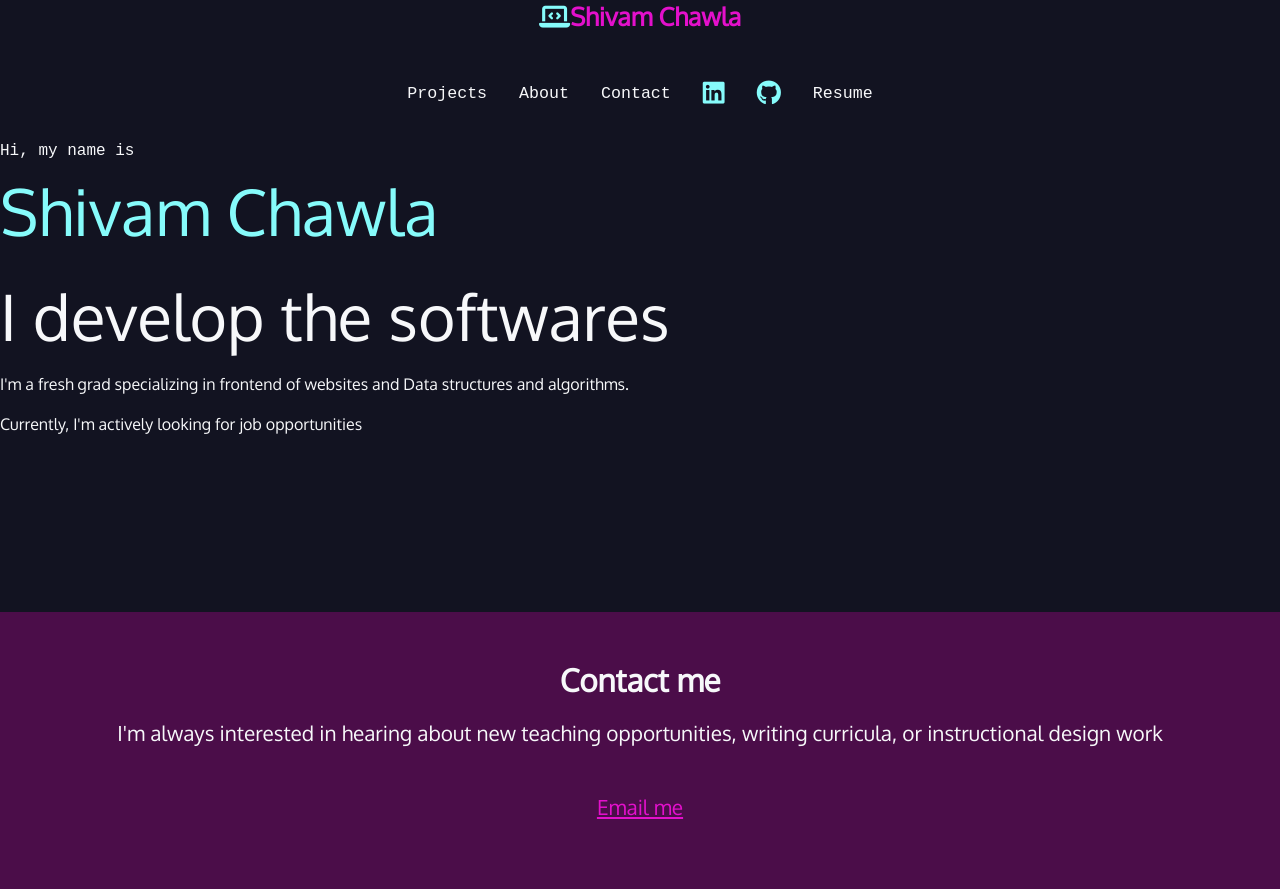
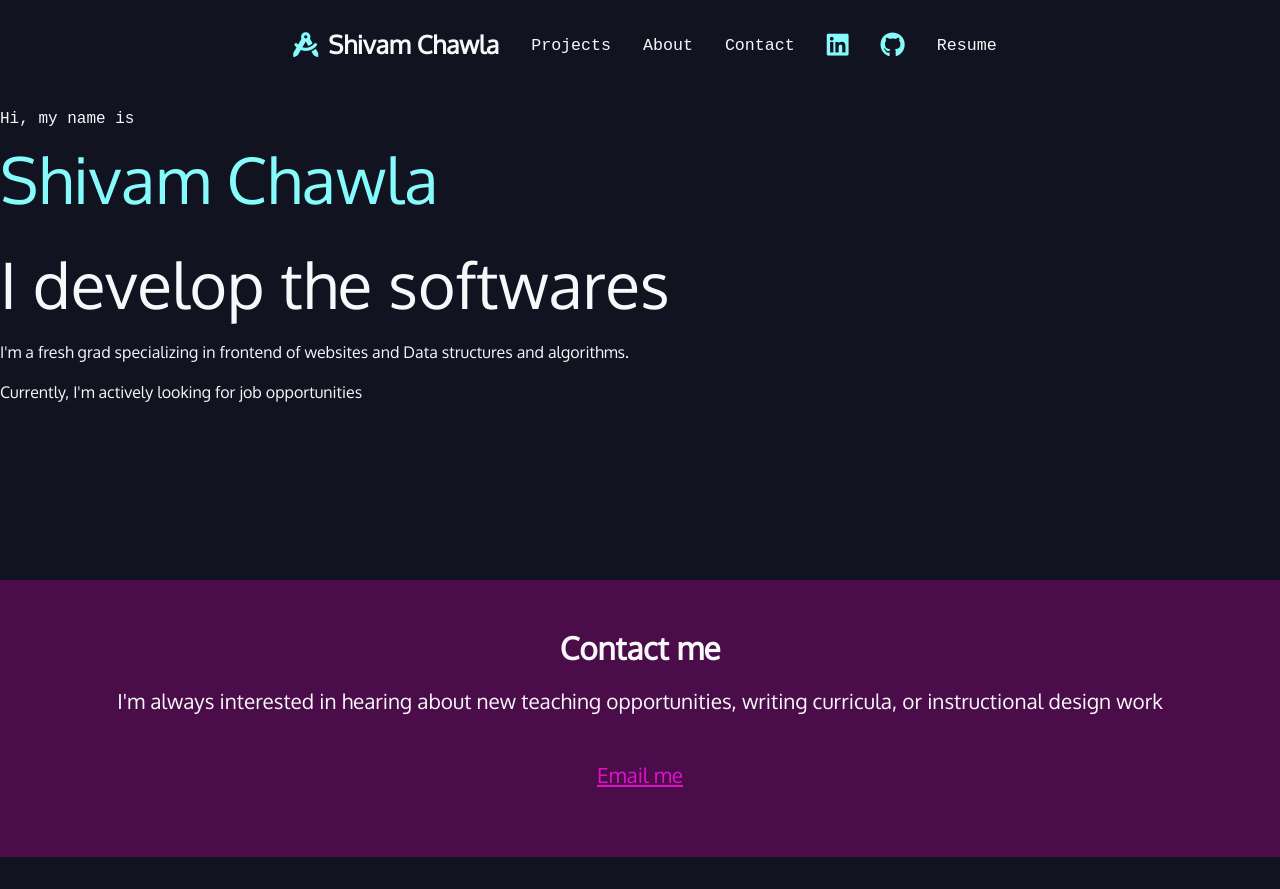
Before and after one commit to shivamchawla/shivamchawla.github.io, a website: page index.html in a window 1280 px wide. After the commit the page ends 857 px from the top, so only its background shows below. Drawn offline with Linux system fonts and the light colour scheme.

Commit message:
playing with navbar

```diff
--- a/index.html
+++ b/index.html
@@ -10,9 +10,10 @@
     <title>Portfolio</title>
 </head>
 <body>
+   <div class="container">
     <nav id="nav">
         <ul>
-            <li><h1><a href="index.html"><span class="fa-solid fa-laptop-code"></span><span>Shivam Chawla</span></a></h1></li>
+            <li><h1><a href="index.html"><i id="navbar-icon" class="fa-solid fa-compass-drafting"></i><span>Shivam Chawla</span></a></h1></li>
             <li><p><a href="#projects">Projects</a></p></li>
             <li><p><a href="#about.html">About</a></p></li>
             <li><p><a href="#contact">Contact</a></p></li>
@@ -34,6 +35,7 @@
         <p>I'm always interested in hearing about  new teaching opportunities, writing curricula, or instructional design work</p>
         <p><a href="mailto:shivamchawla9@gmail.com">Email me</a></p>
     </section>
+   </div>
 
 
 </body>
--- a/style.css
+++ b/style.css
@@ -30,6 +30,11 @@ body {
     color: var(--white);
     font-size: var(--font-size);
 }
+
+/* .container {
+    margin: 50px;
+    padding: 0;
+} */
 
 h1, h2, h3 {
     margin: 0;
@@ -81,6 +86,7 @@ a:hover {
 nav {
     font-family: var(--mono);
     font-size: 80%;
+    padding: 1rem;
 }
 nav h1 a{
     font-family: var(--sans);
@@ -97,7 +103,7 @@ nav ul{
 }
 
 nav li:first-child{
-    flex-basis: 100%;
+    /* flex-basis: 100%; */
     text-align: center;
 }
 nav [class*="fa-"]{
@@ -119,3 +125,7 @@ nav a {
 nav a:hover, nav [class*="fa-"]:hover {
     color: var(--magenta);
 }
+
+#navbar-icon {
+    margin: 10px;
+}
```
